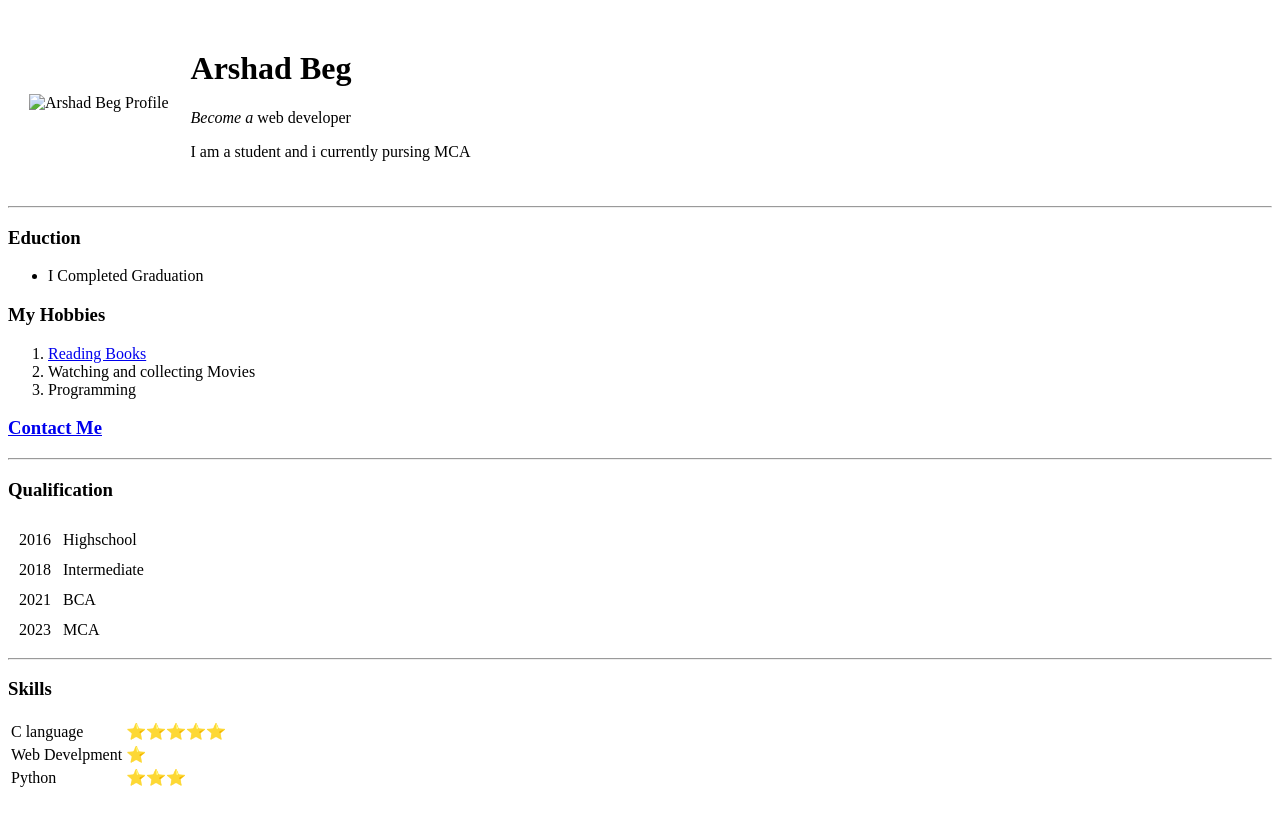
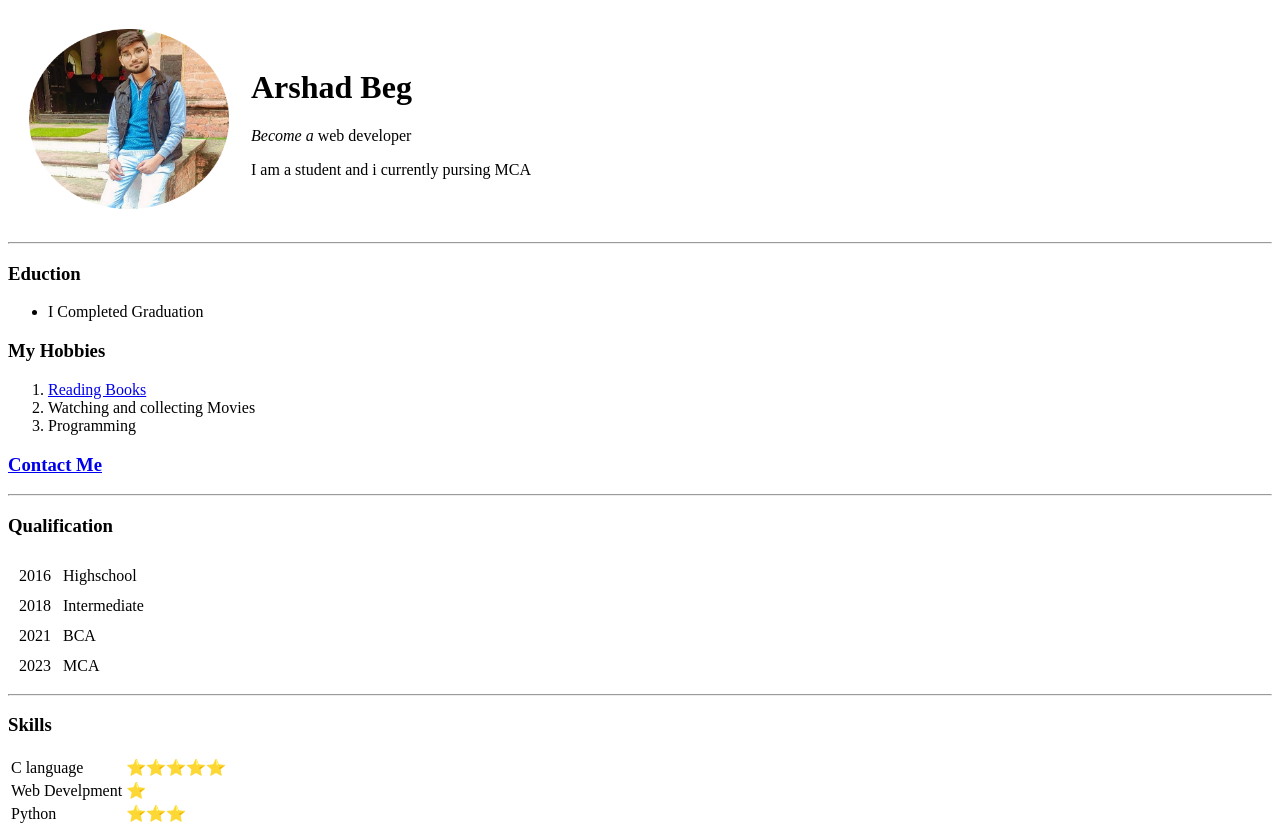
Before and after one commit to Arshad286/CV, a plain HTML site: page index.html in a window 1280 px wide. Before the commit the page ends 800 px from the top, so only its background shows below. Drawn offline with Linux system fonts and the light colour scheme.

Commit message:
Update index.html

```diff
--- a/index.html
+++ b/index.html
@@ -9,7 +9,7 @@
 <body>
     <table cellspacing="20">
         <tr>
-         <td><img src="image/Arshad1.png" alt="Arshad Beg Profile" width="200" height="180"> </td>
+         <td><img src="Arshad1.png" alt="Arshad Beg Profile" width="200" height="180"> </td>
          <td> <h1> Arshad Beg</h1>
             <p> <em> Become a </em>web developer  </p>
             <p>  I am a student and i currently pursing MCA</p>
```
